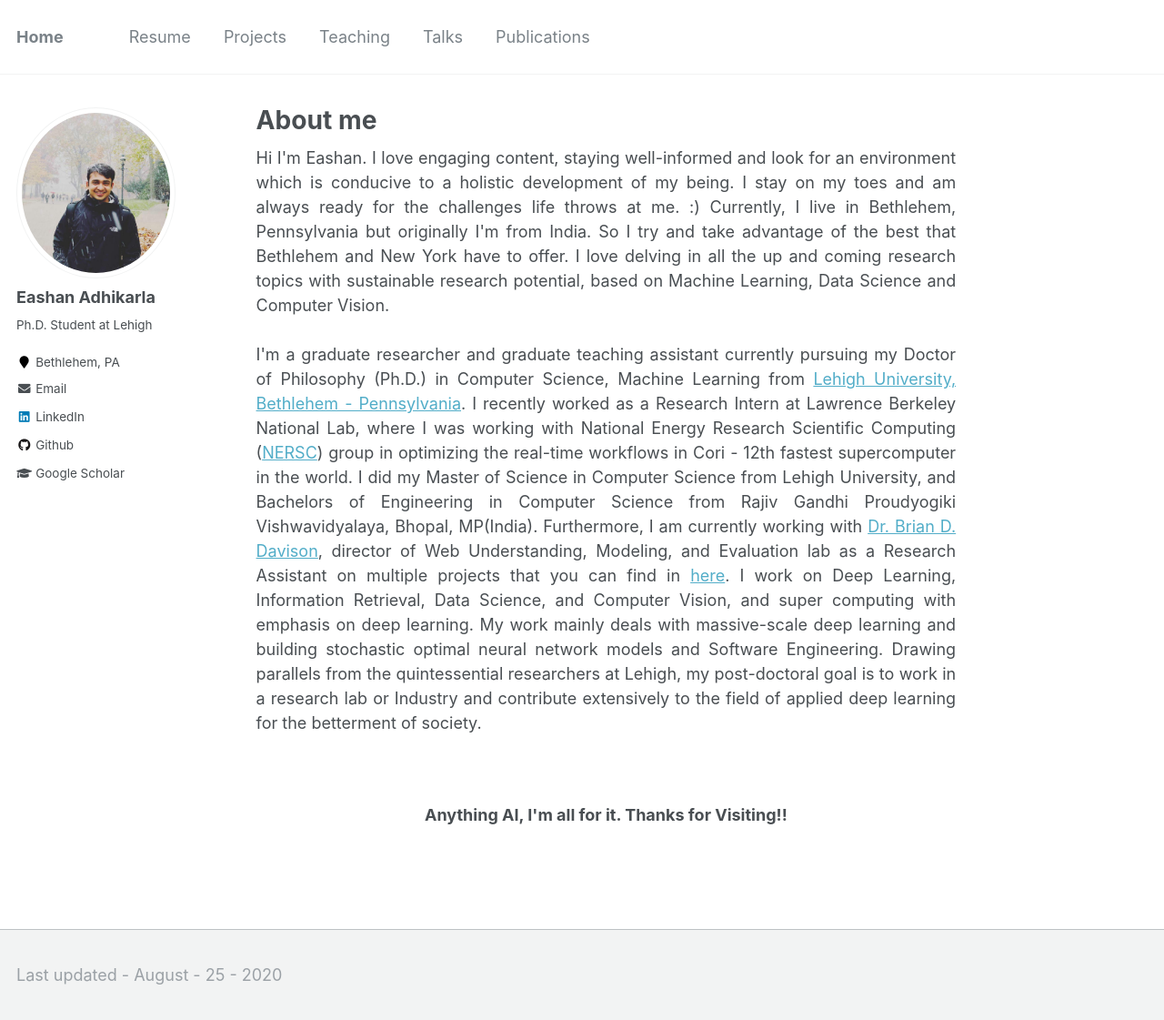
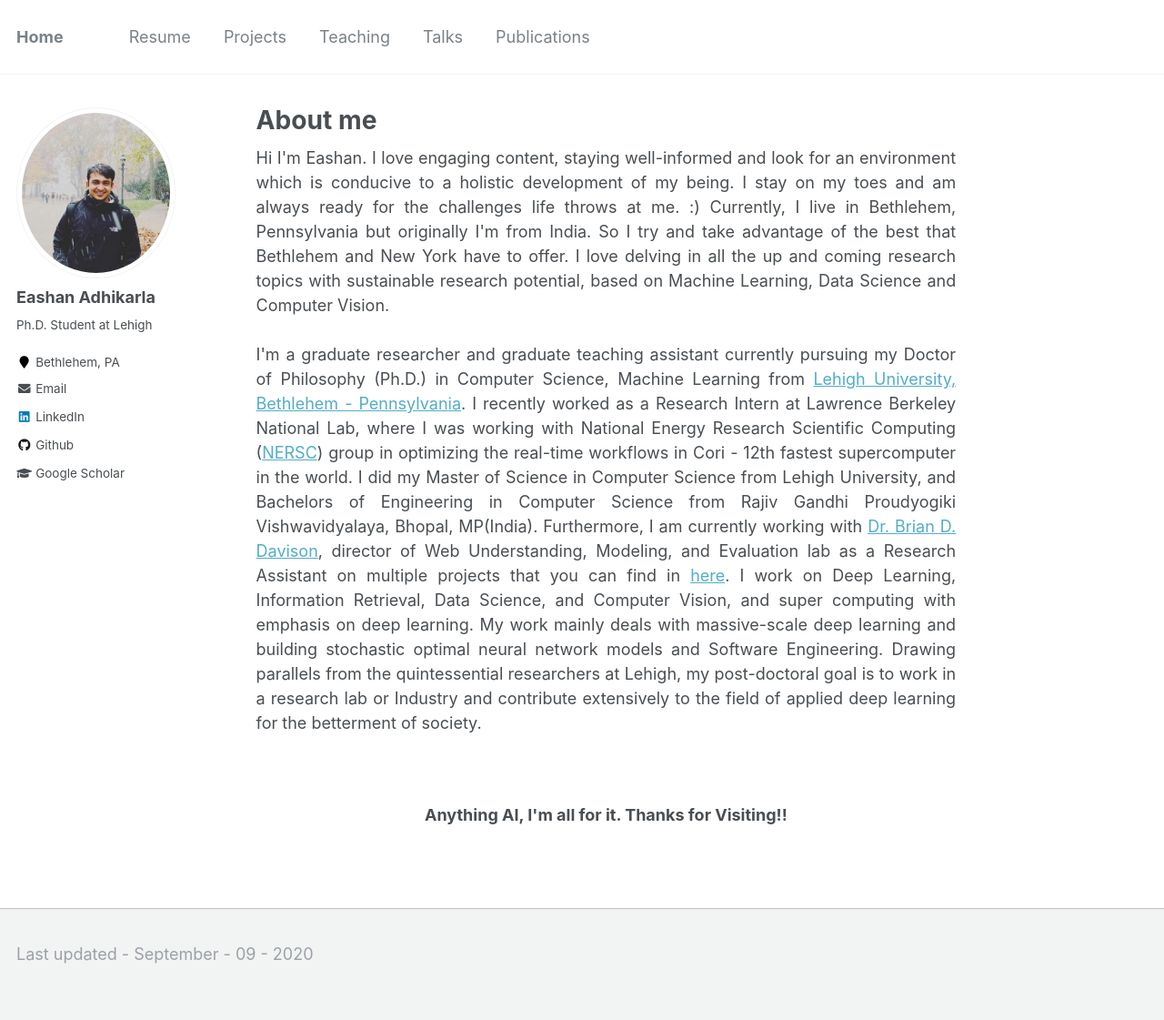
Before and after one commit to eashanadhikarla/eashanadhikarla.github.io, a Jekyll site: the page built from _pages/about.md, in a window 1280 px wide and 1121 px high. Shown: the whole window at 91% size. Built offline with Jekyll 4.4.1, drawn with Linux system fonts in a browser that asks for light colours.

Commit message:
updating footer

```diff
--- a/_includes/footer.html
+++ b/_includes/footer.html
@@ -1,4 +1,4 @@
-Last updated - August - 25 - 2020
+<p>Last updated - September - 09 - 2020</p>
 
 <!-- {% include base_path %}
 
```
